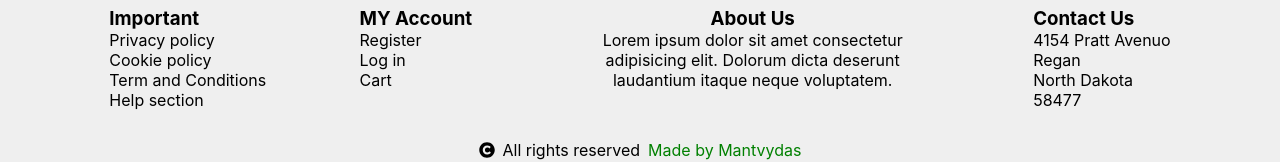
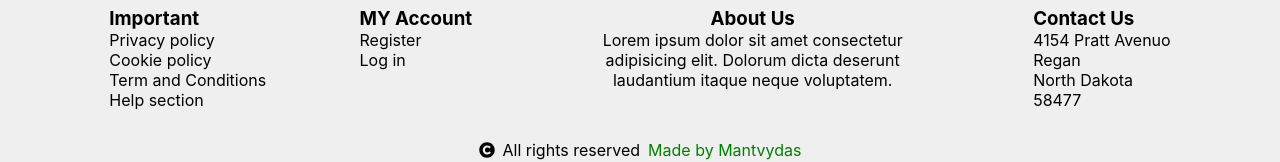
Before and after one commit to Mancefas/react-e-commerce, a React (Create React App) app: page / in a window 1280 px wide. Shown: the part 1422-1584 px from the top of the page. Built offline with nearby package versions, Linux system fonts and the light colour scheme.

Commit message:
not needed link

```diff
--- a/src/Components/Footer/FooterLinks.js
+++ b/src/Components/Footer/FooterLinks.js
@@ -44,7 +44,6 @@ const FooterLinks = () => {
           <ul>
             <li onClick={cntx.showRegFormHandler}>Register</li>
             <li>Log in</li>
-            <li>Cart</li>
           </ul>
         </div>
 
```
